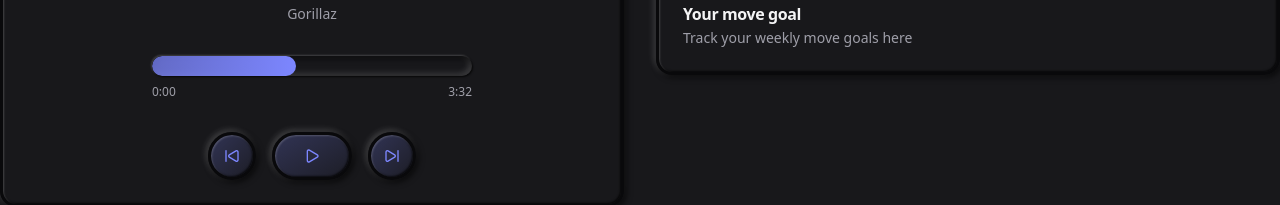
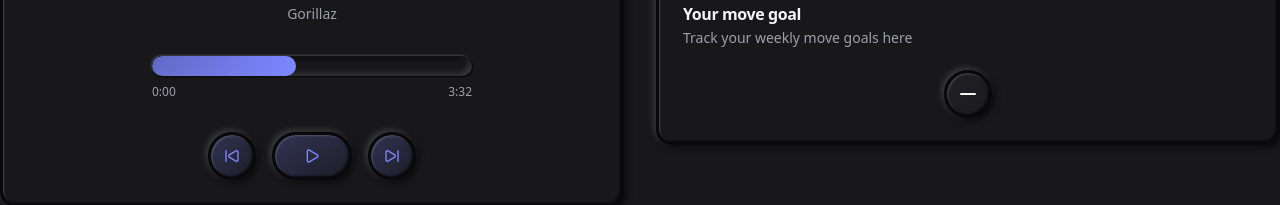
Before and after one commit to Annie-Huang/baseui-neomorphism2.0-component-library, a React (Vite) app: page / in a window 1280 px wide. Shown: the part 721-926 px from the top of the page. Built offline with nearby package versions, Linux system fonts and the light colour scheme.

Commit message:
Create an minus buttton

```diff
--- a/src/App.tsx
+++ b/src/App.tsx
@@ -14,7 +14,7 @@ import NeuSlider from './components/Slider.tsx';
 import NeuProgress from './components/Progress.tsx';
 import Input from './components/Input.tsx';
 import { TabsList, TabsPanel, TabsRoot, TabsTab } from './components/Tabs.tsx';
-import { Pause, Play, SkipBack, SkipForward } from 'lucide-react';
+import { Minus, Pause, Play, SkipBack, SkipForward } from 'lucide-react';
 import { useState } from 'react';
 import NeuCheckbox from './components/Checkbox.tsx';
 import { Line, LineChart, ResponsiveContainer } from 'recharts';
@@ -300,6 +300,15 @@ function App() {
               <CardDescription>
                 Track your weekly move goals here
               </CardDescription>
+              <div className='flex gap-4 items-center justify-center mt-4'>
+                <Button
+                  size='icon'
+                  shape='circle'
+                  aria-label='Decrease daily calorie goal'
+                >
+                  <Minus />
+                </Button>
+              </div>
             </CardHeader>
           </Card>
         </div>
```
